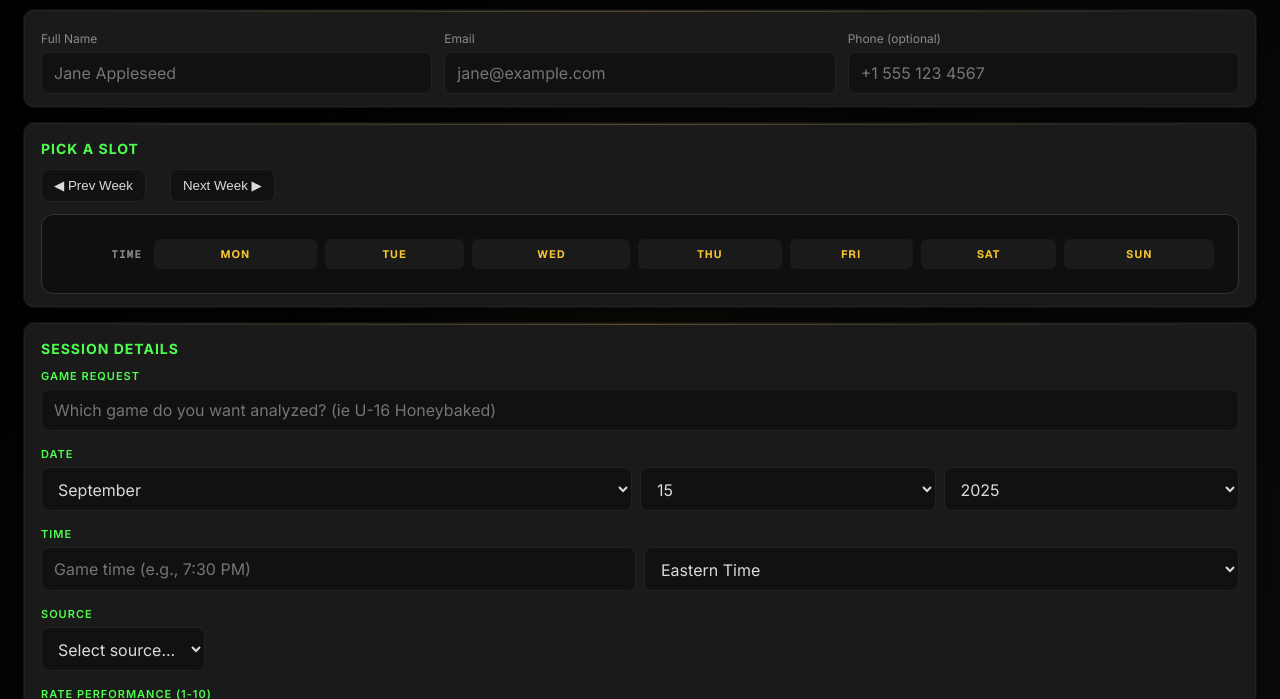
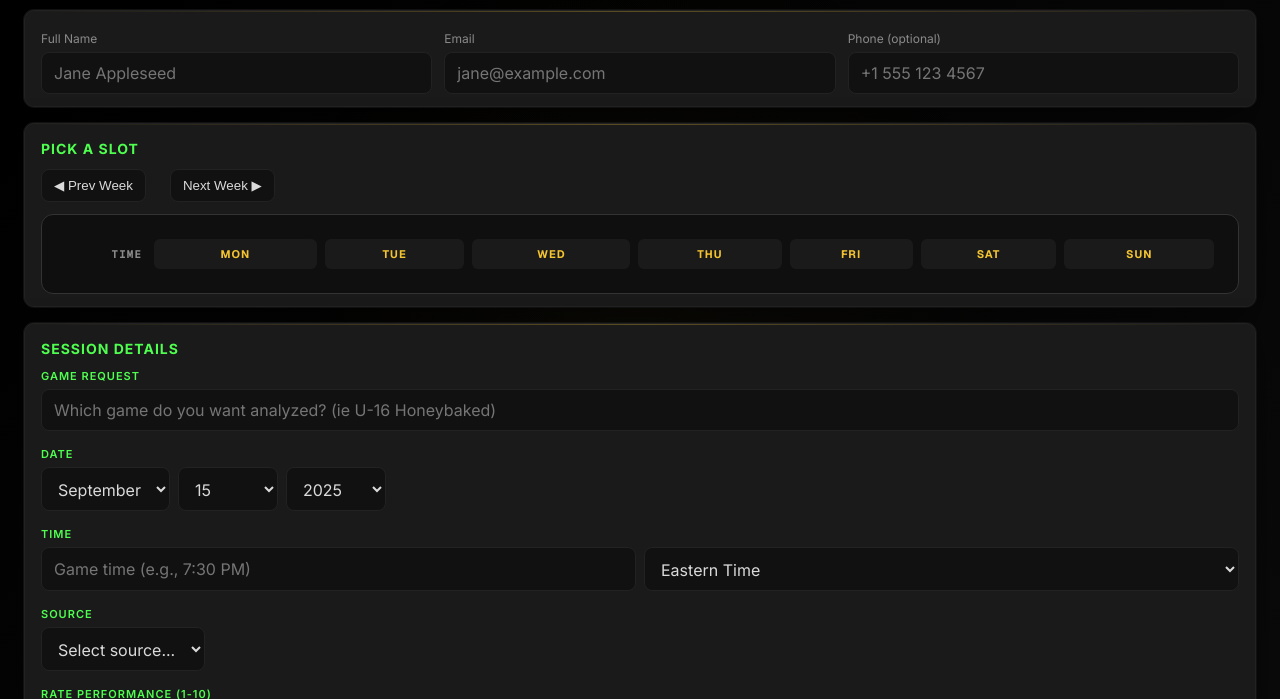
Before and after one commit to Zarby8/forceiq-scheduler, a website: page index.html in a window 1280 px wide. Shown: the part 101-800 px from the top of the page. Drawn offline with nearby package versions, Linux system fonts and the light colour scheme; no server answers.

Commit message:
Change date inputs from grid to flex to properly size dropdowns

```diff
--- a/styles.css
+++ b/styles.css
@@ -18,7 +18,7 @@ input,textarea{width:100%;padding:10px 12px;background:#111;border:1px solid #22
 select{width:auto;min-width:150px;padding:10px 12px;background:#111;border:1px solid #222;border-radius:8px;color:var(--text);font-family:inherit;font-size:inherit}
 input:focus,select:focus,textarea:focus{outline:none;border-color:var(--yellow);box-shadow:0 0 0 2px rgba(244,196,48,0.15)}
 textarea{resize:vertical;min-height:120px}
-.date-inputs{display:grid;grid-template-columns:2fr 1fr 1fr;gap:8px}
+.date-inputs{display:flex;gap:8px;align-items:center}
 .date-inputs select{width:auto;min-width:100px}
 .time-inputs{display:grid;grid-template-columns:1fr 1fr;gap:8px}
 .time-inputs select{width:100%}
```
